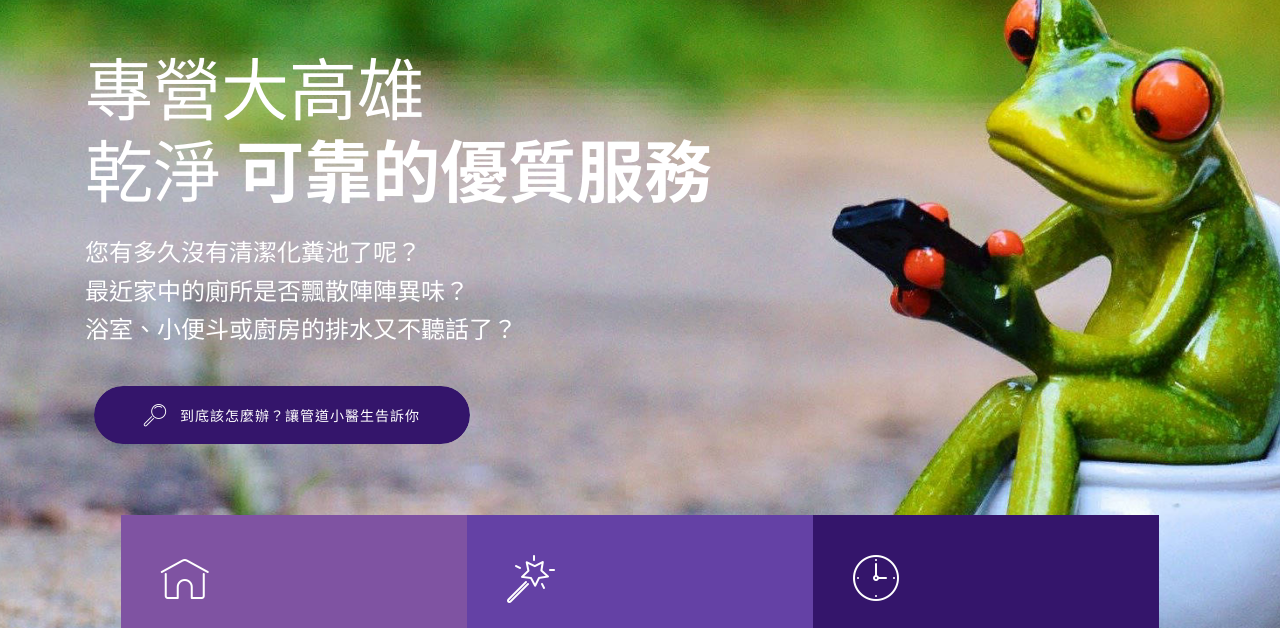
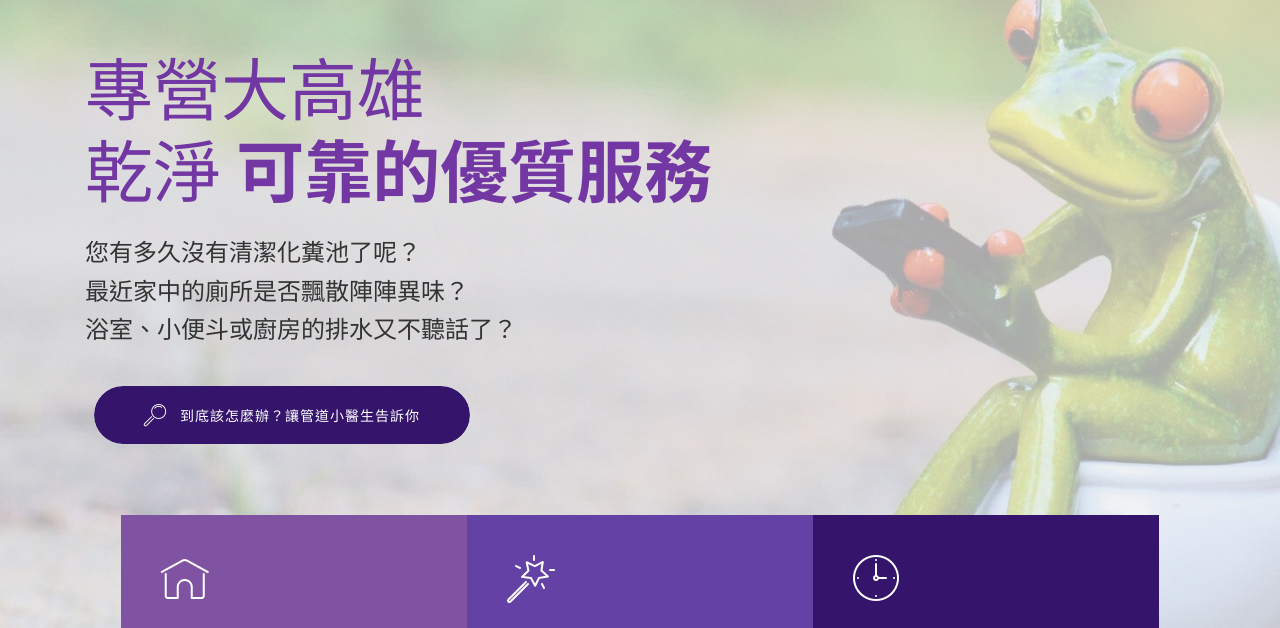
Before and after one commit to dawong1993/home, a plain HTML site: page index.html in a window 1280 px wide. Shown: the part 135-763 px from the top of the page. Drawn offline with Linux system fonts and the light colour scheme; files whose address does not match are found by name.

Commit message:
create github pages

```diff
--- a/assets/mobirise/css/mbr-additional.css
+++ b/assets/mobirise/css/mbr-additional.css
@@ -1495,11 +1495,11 @@ section.lazy-placeholder:after {
   text-align: center;
 }
 .cid-s4XLrldObp H1 {
-  color: #ffffff;
+  color: #7237a2;
 }
 .cid-s4XLrldObp .mbr-text,
 .cid-s4XLrldObp .mbr-section-btn {
-  color: #ffffff;
+  color: #333333;
 }
 .cid-s4XLtI2e6m {
   background-image: url("../../../assets/images/background1.jpg");
--- a/index.html
+++ b/index.html
@@ -105,11 +105,12 @@
 
 
 
-
+    <div class="mbr-overlay" style="opacity: 0.7; background-color: rgb(239, 239, 239);">
+    </div>
 
     <div class="container">
         <div class="media-container-row">
-            <div class="mb-4 content-container" style="width: 60%;">
+            <div class="mb-4 content-container" style="width: 100%;">
                 <h1 class="mbr-section-title pb-3 mbr-fonts-style display-1">專營大高雄<br>乾淨&nbsp;<strong>可靠的優質服務</strong></h1>
                 <p class="mbr-text pb-3 mbr-fonts-style display-5">
                     您有多久沒有清潔化糞池了呢？<br>最近家中的廁所是否飄散陣陣異味？<br>浴室、小便斗或廚房的排水又不聽話了？<br></p>
@@ -376,7 +377,7 @@
                 <div class="form-block">
                     <div data-form-type="formoid">
                         <!---Formbuilder Form--->
-                        <form action="https://mobirise.com/" method="POST" class="mbr-form form-with-styler" data-form-title="Mobirise Form"><input type="hidden" name="email" data-form-email="true" value="kB/iZuyKh240ZZSwuXTImTi1+BzA3DSTp5/d4zUzY7c7p33DtXT2gr++Dqsoxjy2+i5x1sEz6pQ5g3aodqtyklhR2zOwxJUUeyHfNasoLi1bM0JN/4BvQRpMkHHgFEut.6lGTudVsNqzLLNK+B/VIeQWXGJxZqn52/aBT8xuv8CpnBoGFHvz1n8R5bsJw2RJAB1FB1a6gXTUTrl0Y9RcoU/X+oUxB+RyqhHd9coaB5EvqboxUwHfLSOLU6f33svbC">
+                        <form action="https://mobirise.com/" method="POST" class="mbr-form form-with-styler" data-form-title="Mobirise Form"><input type="hidden" name="email" data-form-email="true" value="P2mHyt4IRmCckNIXk2e9im/ROGuQ36crM0ec/6tvA4k/hh3U4gAMPujd2idC3VtMF5zQXbAer0s5oSs7271zW7f/aqj3HbGzWlrSCQP1FbxrXru1y7Iq8imc2qchryRS.ZKIVULovMP7EeigP9ZiuA+ccIPi52f4rsqpci9uSeeIrIZKp0zv3RccUFfix0iUC2ykIXtO3Wp78Bnx30s5CIuHMy4DzvpcKhWPEZSI5mOqrG/o5woYkTvRk31n/Dqy9">
                             <div class="form-row">
                                 <div hidden="hidden" data-form-alert="" class="alert alert-success col-12">謝謝您的填覆，將於１至２個工作天內回覆，若您有急需也歡迎您聯絡0903-036-003。</div>
                                 <div hidden="hidden" data-form-alert-danger="" class="alert alert-danger col-12"></div>
@@ -432,8 +433,8 @@
   <script src="assets/formoid/formoid.min.js"></script>
 
 
-  <input name="animation" type="hidden">
-   <div id="scrollToTop" class="scrollToTop mbr-arrow-up"><a style="text-align: center;"><i class="mbr-arrow-up-icon mbr-arrow-up-icon-cm cm-icon cm-icon-smallarrow-up"></i></a></div>
+ <div id="scrollToTop" class="scrollToTop mbr-arrow-up"><a style="text-align: center;"><i class="mbr-arrow-up-icon mbr-arrow-up-icon-cm cm-icon cm-icon-smallarrow-up"></i></a></div>
+    <input name="animation" type="hidden">
 
 </body>
 </html>
```
Also changed, not shown: 1 other file.
